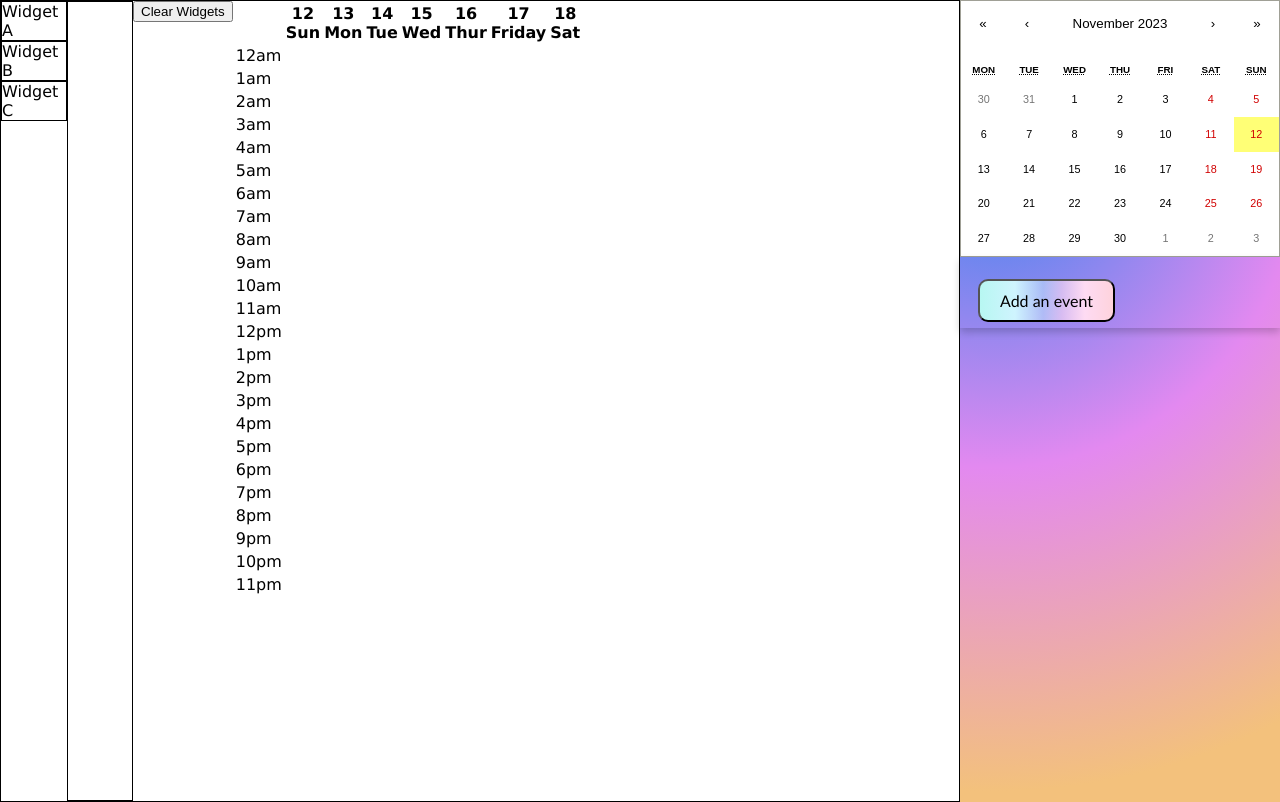
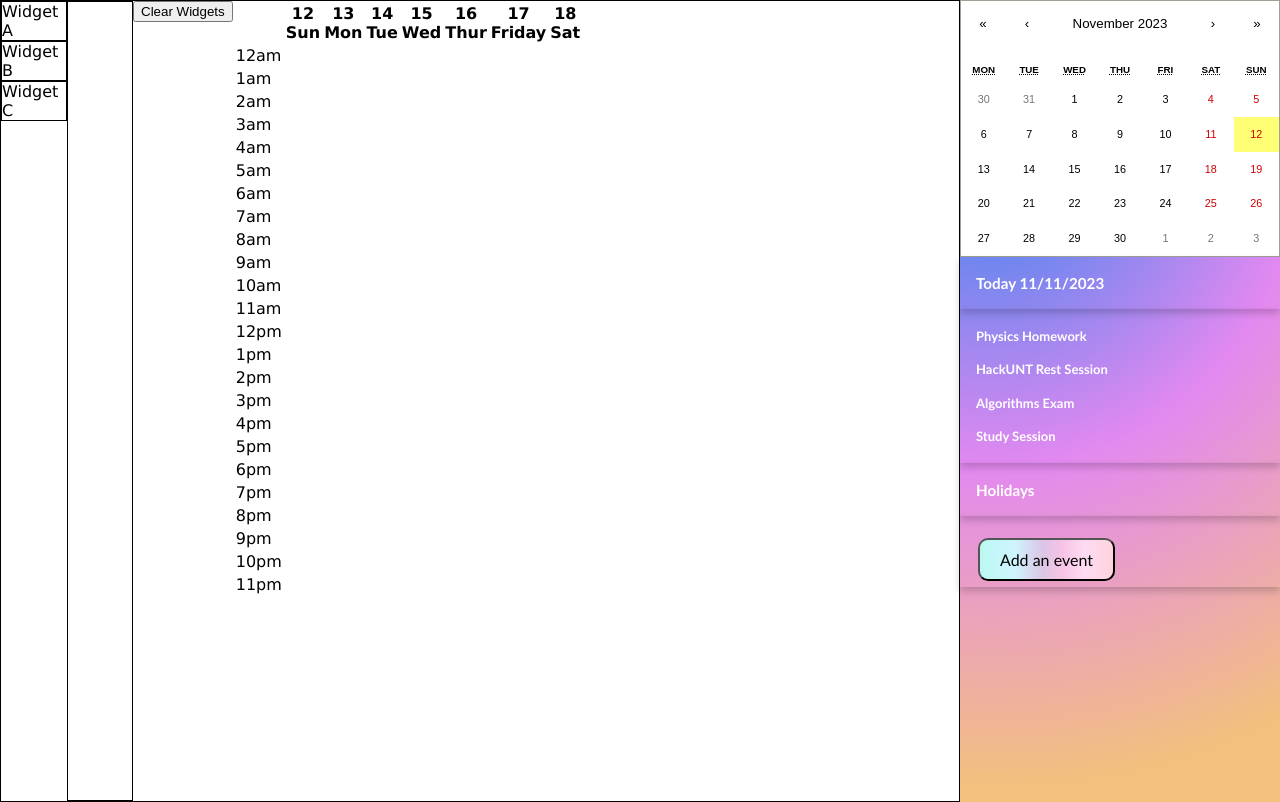
Before and after one commit to Echimara/HackUNT2023, a React (Create React App) app in the folder timeu/: page / in a window 1280 px wide. Built offline with nearby package versions, Linux system fonts and the light colour scheme.

Commit message:
fix: added style to calender

```diff
--- a/timeu/src/components/SideBar.js
+++ b/timeu/src/components/SideBar.js
@@ -14,7 +14,33 @@ function SideBar() {
   return (
     <>
       <div className="sbar">
-        <Calendar/>
+        <Calendar className="calendar"/>
+
+
+        <div className="card">
+          <div className="container">
+            <h3>
+              <strong>Today </strong>11/11/2023
+            </h3>
+          </div>
+        </div>
+
+        <div className="card">
+          <div className="container">
+            <h4>Physics Homework</h4>
+            <h4>HackUNT Rest Session</h4>
+            <h4>Algorithms Exam</h4>
+            <h4>Study Session</h4>
+          </div>
+        </div>
+
+        <div className="card">
+          <div className="container">
+            <h3>Holidays</h3>
+
+
+          </div>
+        </div>
 
         <div className="card">
           <div className="container">
@@ -27,6 +53,7 @@ function SideBar() {
           </Popup>
           </div>
         </div>
+
       </div>
     </>
   );
```
